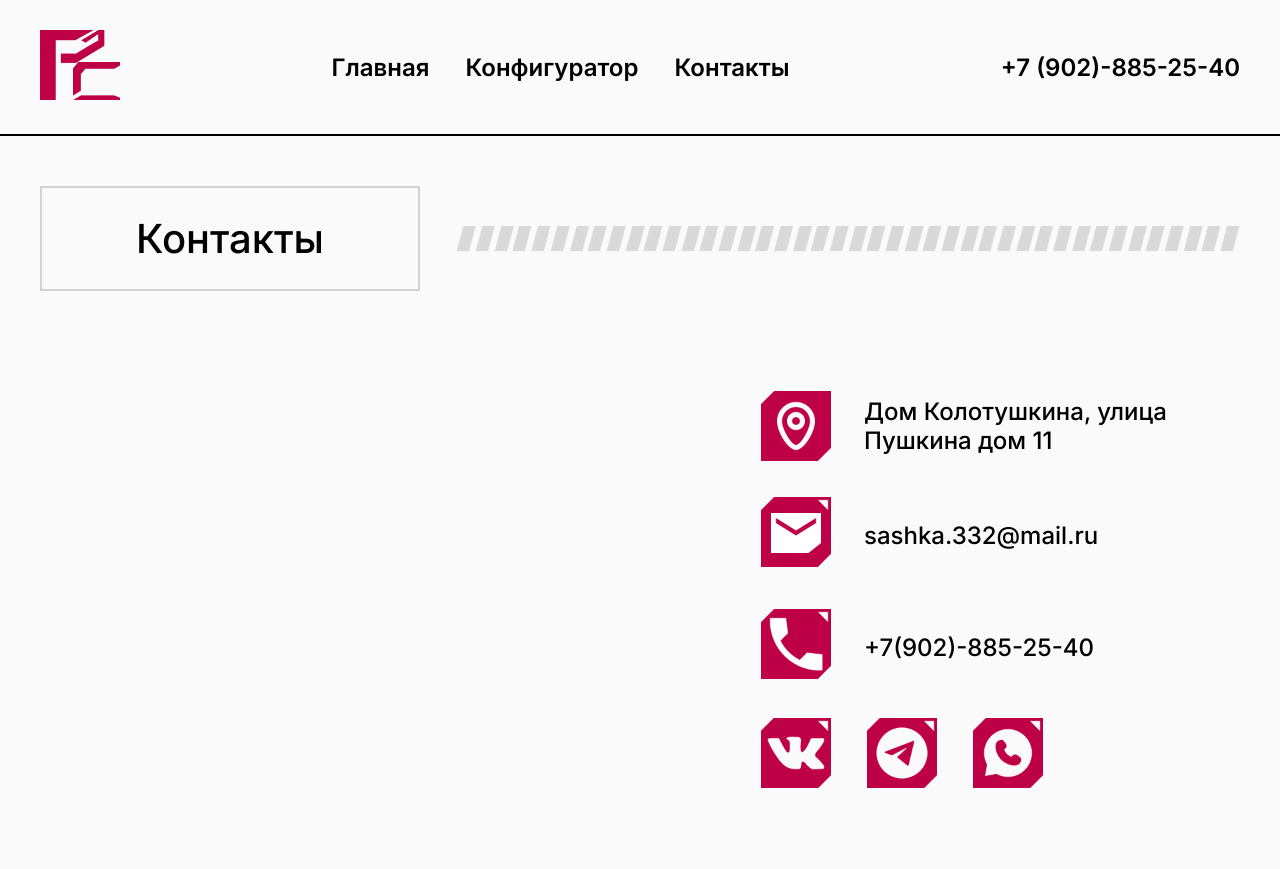
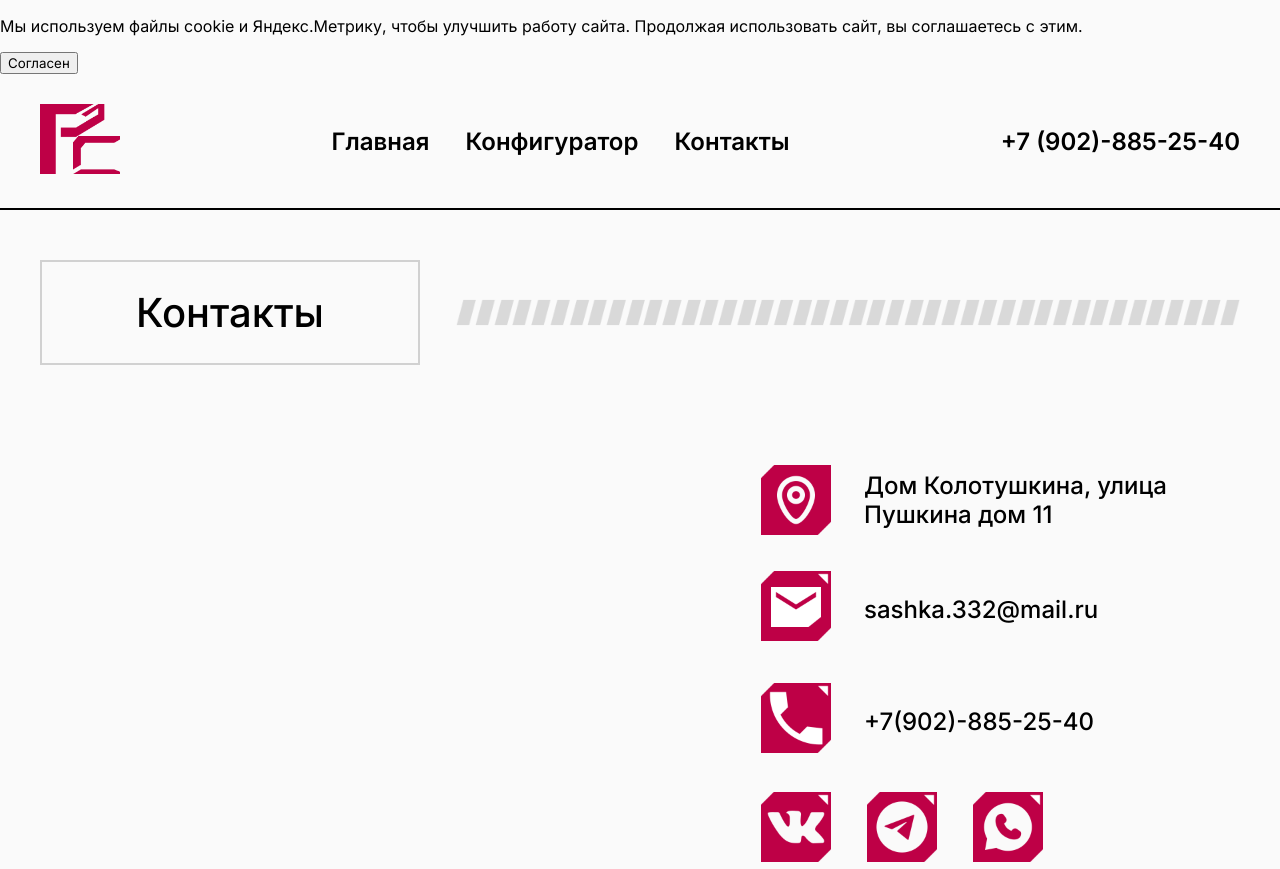
Before and after one commit to Ss1dan/Ss1dan.github.io, a plain HTML site: page contacts.html in a window 1280 px wide. Shown: the top 869 px of the page. Drawn offline with Linux system fonts and the light colour scheme.

Commit message:
Update contacts.html

```diff
--- a/contacts.html
+++ b/contacts.html
@@ -21,6 +21,11 @@
     <title>PC - Контакты</title>
 </head>
 <body>
+    <!-- Соглашение на сбор аналитики -->
+    <div id="cookie-notification" class="cookie-notification" style="display: none;">
+  <p>Мы используем файлы cookie и Яндекс.Метрику, чтобы улучшить работу сайта. Продолжая использовать сайт, вы соглашаетесь с этим.</p>
+  <button id="agree-button">Согласен</button>
+</div>
     <!-- Шапка -->
     <header>
         <section class="navbar">
```
